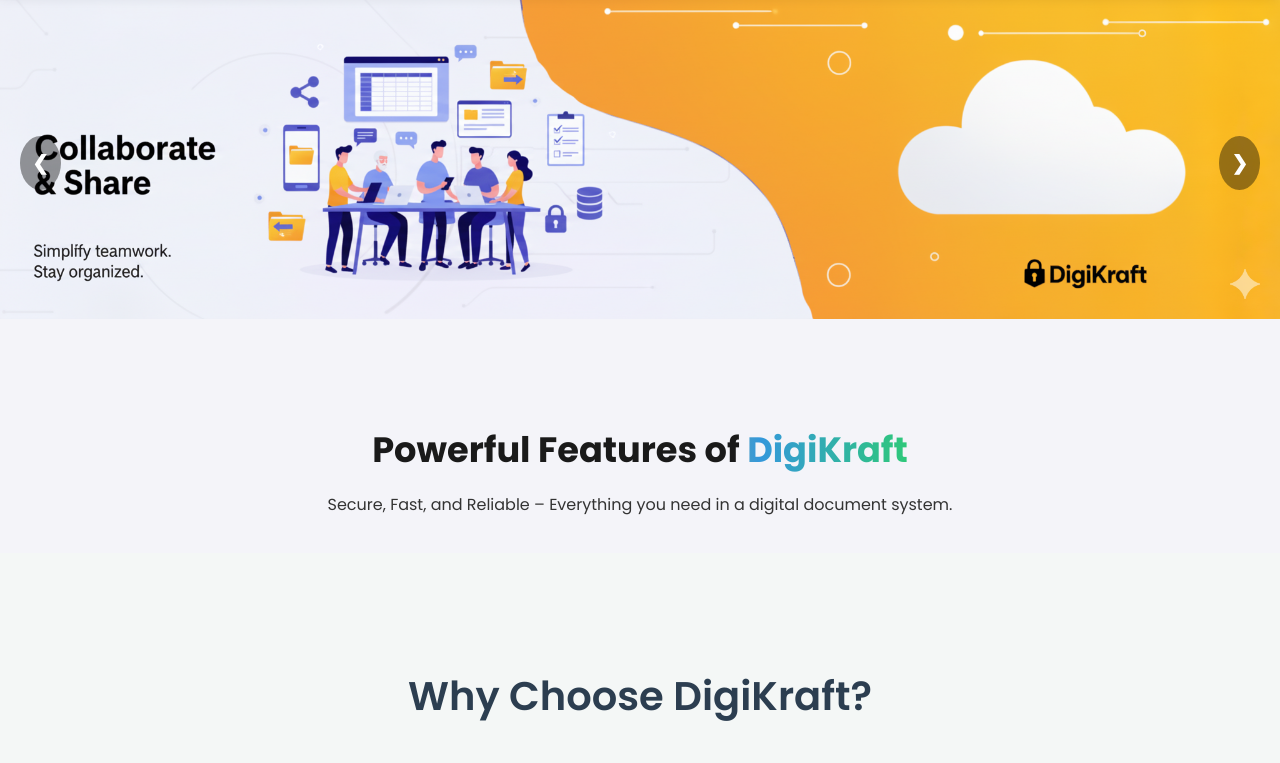
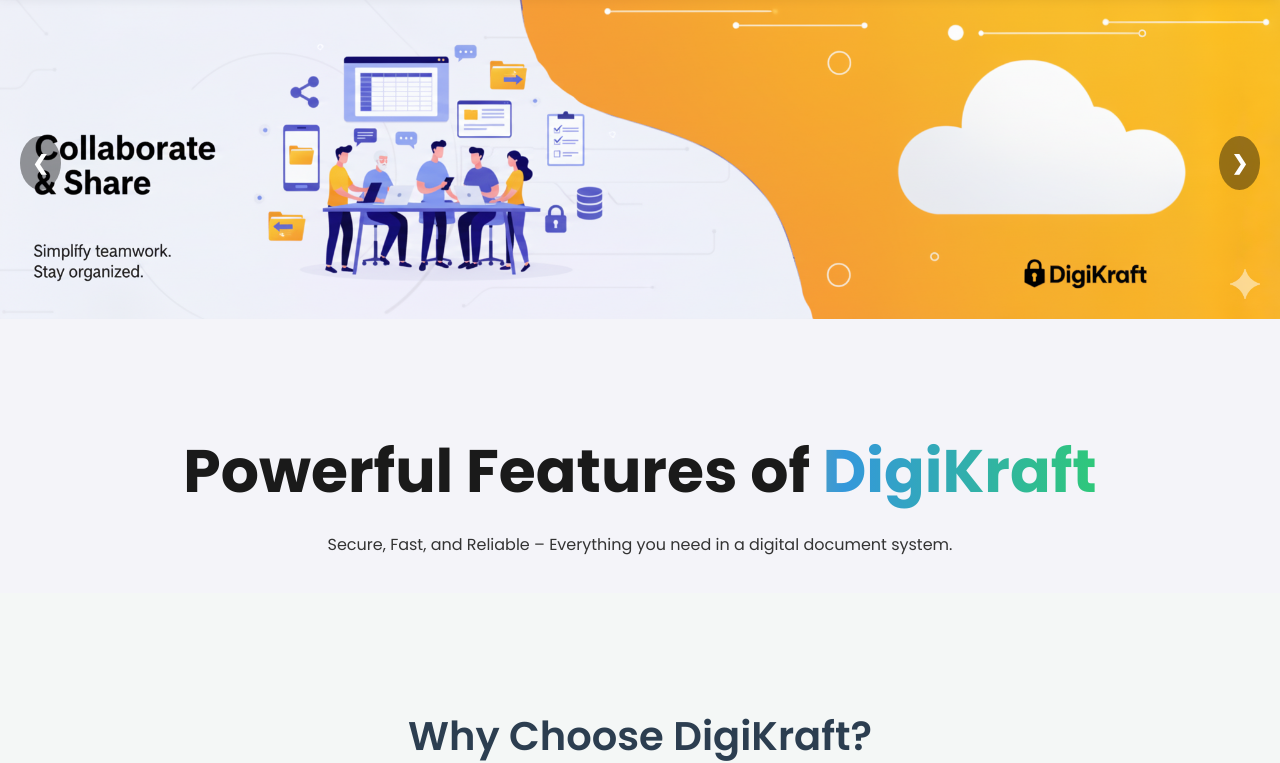
Before and after one commit to vishal-rathod-7/Digikraft-, a Flask app: template templates/features.html in a window 1280 px wide. Shown: the part 98-861 px from the top of the page. Run offline with Flask 3, Linux system fonts and the light colour scheme; the template is opened without the code that fills it, so the values that code supplies are empty.

Commit message:
Features page header update

```diff
--- a/static/css/features.css
+++ b/static/css/features.css
@@ -112,8 +112,8 @@ body {
     padding: 50px 20px 20px;
 }
 
-.features-header h4 {
-    font-size: 2.2em;
+.features-header h2 {
+    font-size: 60px;
     color: #1a1a1a;
     margin-bottom: 10px;
 }
--- a/templates/features.html
+++ b/templates/features.html
@@ -50,7 +50,7 @@
     </section>
 
     <section class="features-header">
-        <h4>Powerful Features of <span>DigiKraft</span></h4>
+        <h2>Powerful Features of <span>DigiKraft</span></h2>
         <p>Secure, Fast, and Reliable – Everything you need in a digital document system.</p>
     </section>
 
```
